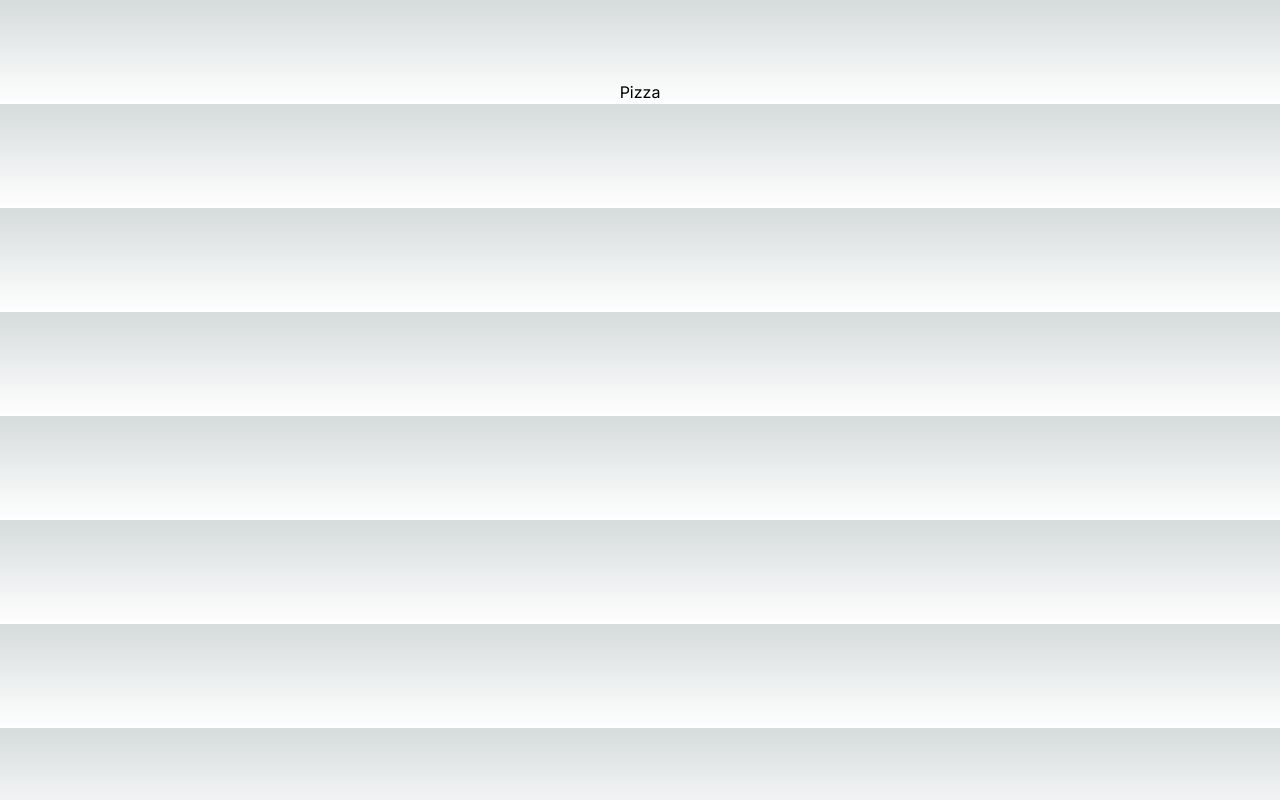
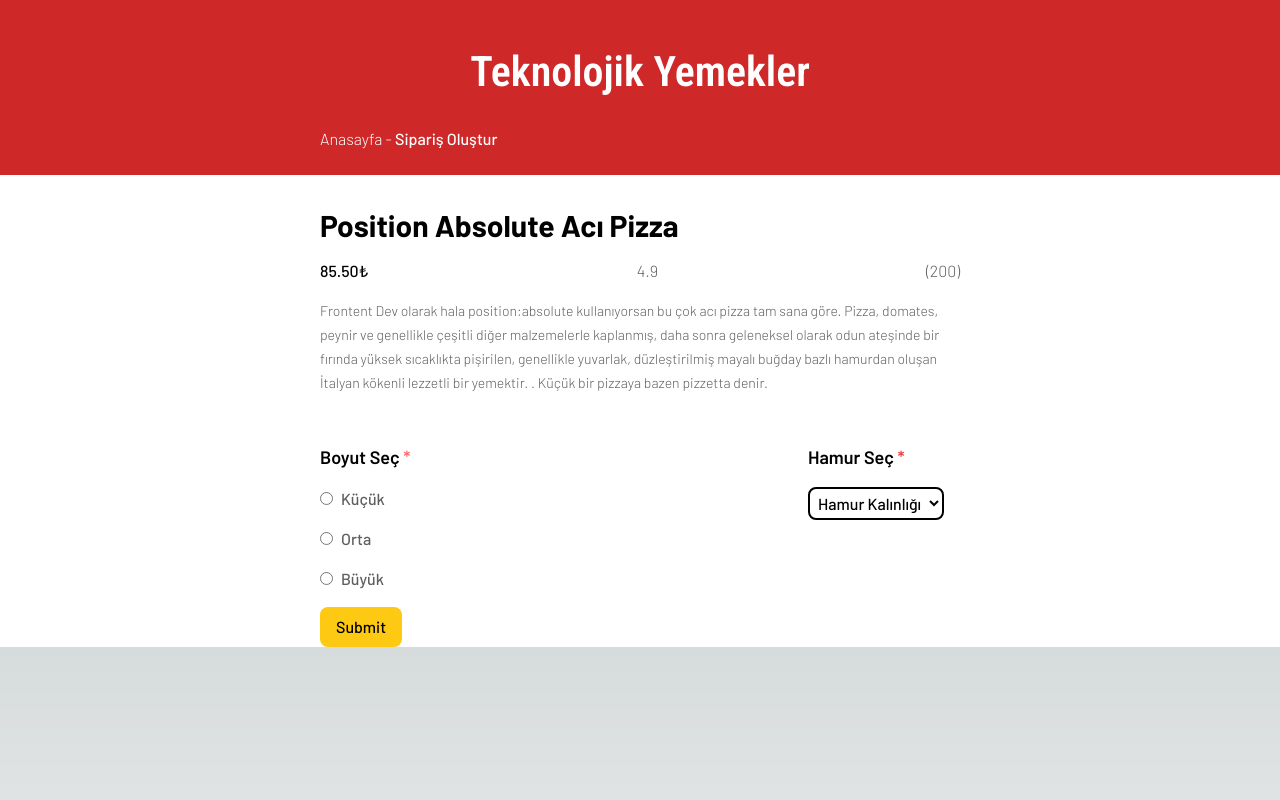
Before and after one commit to MuhsinCanY/pizza-next, a Next.js app: page /pizza in a window 1280 px wide. Built offline with nearby package versions, Linux system fonts and the light colour scheme.

Commit message:
pizza page update and added components

```diff
--- a/src/app/layout.tsx
+++ b/src/app/layout.tsx
@@ -1,22 +1,19 @@
-import type { Metadata } from "next";
-import { Inter } from "next/font/google";
-import "./globals.css";
+import './globals.css'
 
-const inter = Inter({ subsets: ["latin"] });
-
-export const metadata: Metadata = {
-  title: "Create Next App",
-  description: "Generated by create next app",
-};
+export const metadata = {
+  title: 'Next.js',
+  description: 'Generated by Next.js',
+}
 
 export default function RootLayout({
   children,
-}: Readonly<{
-  children: React.ReactNode;
-}>) {
+}: {
+  children: React.ReactNode
+}) {
   return (
-    <html lang="en">
-      <body className={inter.className}>{children}</body>
+    // Some Extentions couse an error an this is why we need to suppress the warning.
+    <html suppressHydrationWarning={true} lang="en">
+      <body suppressHydrationWarning={true}>{children}</body>
     </html>
-  );
+  )
 }
--- a/src/app/pizza/page.tsx
+++ b/src/app/pizza/page.tsx
@@ -1,9 +1,43 @@
-import React from 'react'
+'use client'
+import PizzaSize from '@/components/PizzaSize'
+import PizzaHeader from '@/components/PizzaHeader'
+import PizzaPaste from '@/components/PizzaPaste'
+import PizzaContent from '@/components/PizzaContent'
+import { useForm } from 'react-hook-form'
+
+export interface FormValues {
+  size: string
+  paste: string
+}
 
 export default function Pizza() {
+  const {
+    register,
+    handleSubmit,
+    formState: { errors },
+  } = useForm<FormValues>()
+  const onSubmit = (data: FormValues) => console.log(data)
+  console.log(errors)
+
   return (
-    <div className="container flex flex-col items-center justify-center pt-20">
-      <h1 className="">Pizza</h1>
-    </div>
+    <>
+      <PizzaHeader />
+      <div className=" font-barlow font-medium bg-white flex flex-col justify-center items-center">
+        <div className="container max-w-pizza">
+          <PizzaContent />
+          <form onSubmit={handleSubmit(onSubmit)}>
+            <div className="flex  justify-between ">
+              <PizzaSize errors={errors} register={register} />
+              <PizzaPaste errors={errors} register={register} />
+            </div>
+
+            <input
+              className="bg-pizza_yellow text-black py-2 px-4 rounded-lg hover:bg-amber-400 hover:text-white"
+              type="submit"
+            />
+          </form>
+        </div>
+      </div>
+    </>
   )
 }
--- /dev/null
+++ b/src/components/PizzaContent.tsx
@@ -0,0 +1,24 @@
+import React from 'react'
+
+const PizzaContent = () => {
+  return (
+    <div className="text-black flex flex-col gap-4 py-8">
+      <h1 className="font-bold text-3xl">Position Absolute Acı Pizza</h1>
+      <div className="flex justify-between">
+        <h1>85.50₺</h1>
+        <h1 className="font-light text-[#5F5F5F]">4.9</h1>
+        <h1 className="font-light text-[#5F5F5F]">(200)</h1>
+      </div>
+      <p className="font-light text-sm text-[#5F5F5F] leading-6">
+        Frontent Dev olarak hala position:absolute kullanıyorsan bu çok acı
+        pizza tam sana göre. Pizza, domates, peynir ve genellikle çeşitli diğer
+        malzemelerle kaplanmış, daha sonra geleneksel olarak odun ateşinde bir
+        fırında yüksek sıcaklıkta pişirilen, genellikle yuvarlak, düzleştirilmiş
+        mayalı buğday bazlı hamurdan oluşan İtalyan kökenli lezzetli bir
+        yemektir. . Küçük bir pizzaya bazen pizzetta denir.
+      </p>
+    </div>
+  )
+}
+
+export default PizzaContent
--- /dev/null
+++ b/src/components/PizzaHeader.tsx
@@ -0,0 +1,20 @@
+import Link from 'next/link'
+import React from 'react'
+
+const PizzaHeader = () => {
+  return (
+    <div className="bg-pizza_red flex items-center justify-center pt-10">
+      <div className="container  max-w-pizza ">
+        <h1 className="font-roboto font-semibold text-[42px] text-white text-center">
+          Teknolojik Yemekler
+        </h1>
+        <h2 className="py-6 font-barlow text-base font-light text-white">
+          <Link href="/">Anasayfa</Link> -{' '}
+          <span className=" font-medium">Sipariş Oluştur</span>
+        </h2>
+      </div>
+    </div>
+  )
+}
+
+export default PizzaHeader
--- /dev/null
+++ b/src/components/PizzaPaste.tsx
@@ -0,0 +1,27 @@
+import React from 'react'
+
+const PizzaPaste = ({ errors, register }: { errors: any; register: any }) => {
+  return (
+    <div className="paste flex gap-4 flex-col p-4">
+      <label className="text-black font-semibold text-lg">
+        Hamur Seç <span className="text-red-500">*</span>
+      </label>
+      {errors.paste && (
+        <span className="text-red-500">This field is required</span>
+      )}
+      <select
+        className="bg-white text-black p-1 rounded-lg border-2 border-black"
+        {...register('paste', { required: true })}
+      >
+        <option value="" className="hidden">
+          Hamur Kalınlığı
+        </option>
+        <option value="İnce">İnce</option>
+        <option value="Orta">Orta</option>
+        <option value="Kalın">Kalın</option>
+      </select>
+    </div>
+  )
+}
+
+export default PizzaPaste
--- /dev/null
+++ b/src/components/PizzaSize.tsx
@@ -0,0 +1,43 @@
+import React from 'react'
+
+const PizzaSize = ({ errors, register }: { errors: any; register: any }) => {
+  return (
+    <div className="size text-pizza_gray text-base flex gap-4 flex-col py-4">
+      <label className="text-black font-semibold text-lg">
+        Boyut Seç <span className="text-red-400">*</span>
+      </label>
+      {errors.size && (
+        <span className="text-red-500">This field is required</span>
+      )}
+      <label>
+        <input
+          className="mr-2"
+          {...register('size', { required: true })}
+          type="radio"
+          value="Küçük"
+        />
+        Küçük
+      </label>
+      <label>
+        <input
+          className="mr-2"
+          {...register('size', { required: true })}
+          type="radio"
+          value="Orta"
+        />
+        Orta
+      </label>
+      <label>
+        <input
+          className="mr-2"
+          {...register('size', { required: true })}
+          type="radio"
+          value="Büyük"
+        />
+        Büyük
+      </label>
+    </div>
+  )
+}
+
+export default PizzaSize
```
